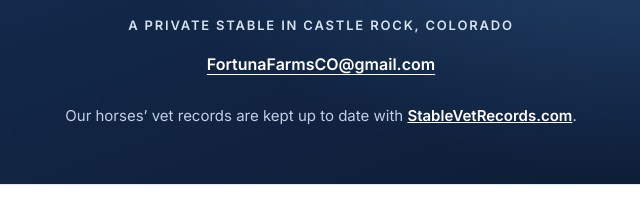
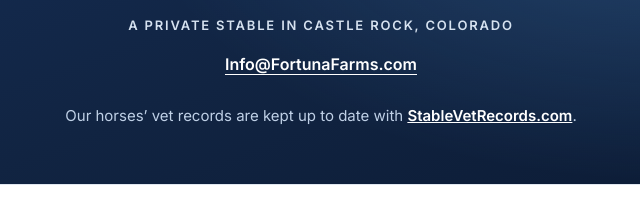
Before and after one commit to FortunaFarmsCO/fortunafarms, a plain HTML site: page index.html in a window 1280 px wide. Shown: the part 3586-3790 px from the top of the page, 319-959 px from the left. Drawn offline with Linux system fonts and the light colour scheme.

Commit message:
Footer email: Info@FortunaFarms.com
Co-Authored-By: Claude Opus 5.5 <noreply@anthropic.com>
Claude-Session: https://claude.ai/code/session_01VQm2MUa8ZZ4HsqpHN2ocLP

```diff
--- a/index.html
+++ b/index.html
@@ -191,7 +191,7 @@ footer .partners a{color:var(--blue);font-weight:600;text-decoration:underline;t
 <section class="contact" id="contact"><div class="wrap">
 <img src="img/fortuna-white.png" alt="Fortuna Farms logo" width="150" height="130">
 <p class="sub ff-place">A private stable in Castle Rock, Colorado</p>
-<p class="sub"><a class="mail" href="mailto:FortunaFarmsCO@gmail.com">FortunaFarmsCO@gmail.com</a></p>
+<p class="sub"><a class="mail" href="mailto:info@fortunafarms.com">Info@FortunaFarms.com</a></p>
 <p class="vet">Our horses’ vet records are kept up to date with <a href="https://stablevetrecords.com">StableVetRecords.com</a>.</p>
 </div></section>
 </main>
```
